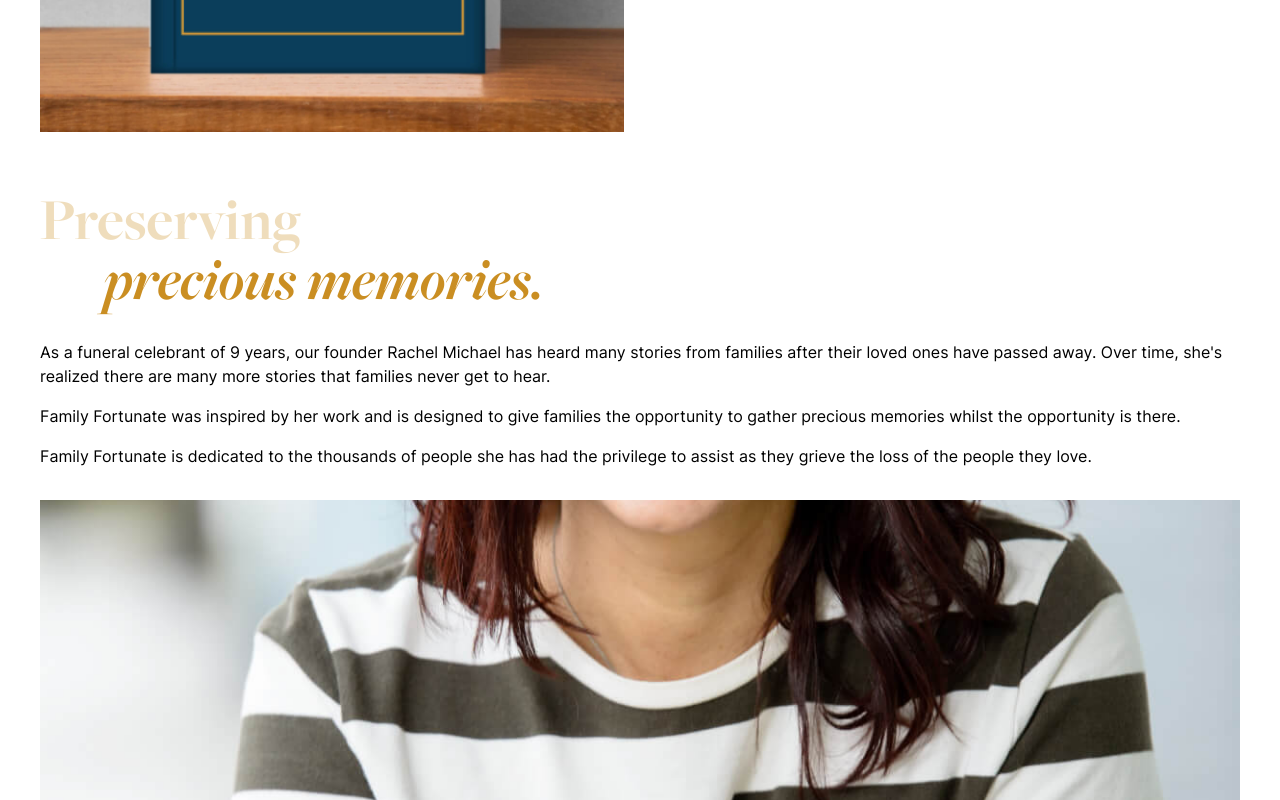
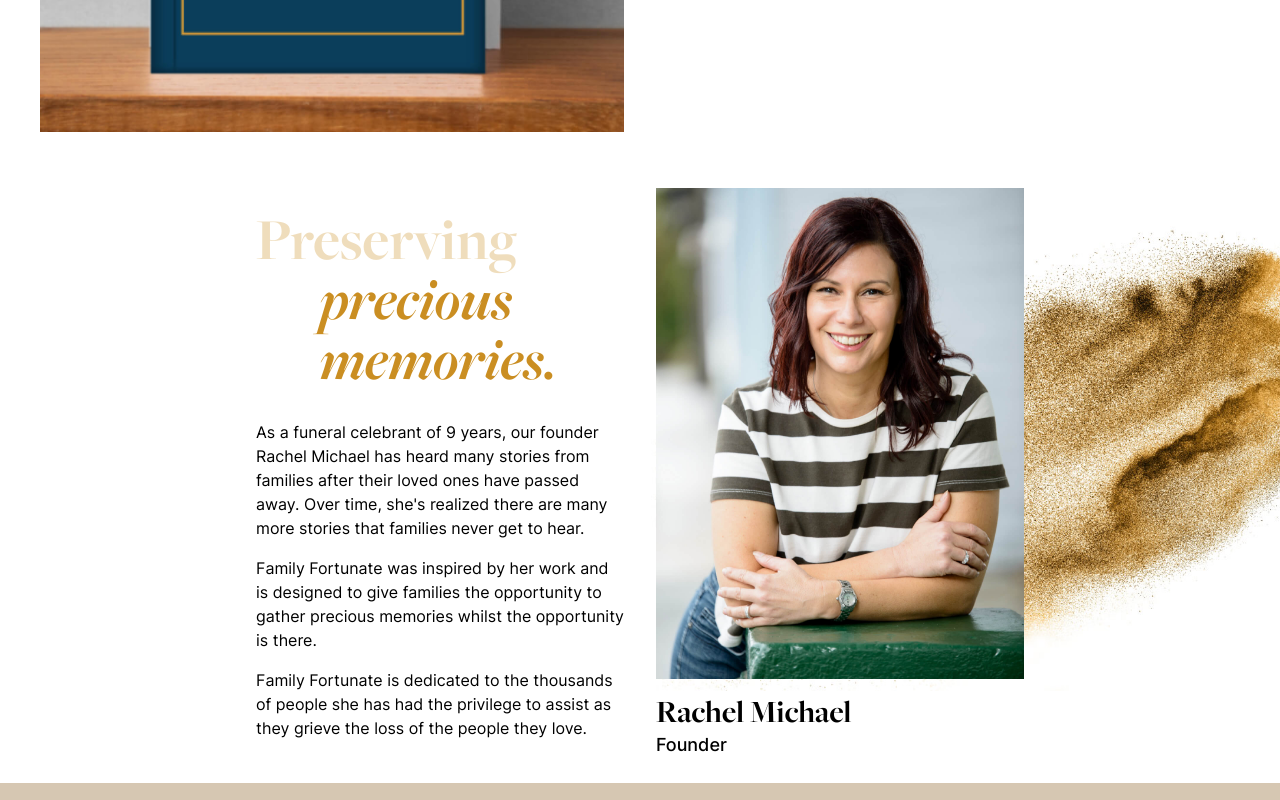
Before and after one commit to atweberlly/familywise, a Next.js app: page / in a window 1280 px wide. Shown: the part 3420-4220 px from the top of the page. Built offline with nearby package versions, Linux system fonts and the light colour scheme.

Commit message:
Update "Founder" section

```diff
--- a/package.json
+++ b/package.json
@@ -35,6 +35,7 @@
     "@fortawesome/free-brands-svg-icons": "^6.3.0",
     "@fortawesome/react-fontawesome": "^0.2.0",
     "@heroicons/react": "^2.0.16",
+    "@tailwindcss/aspect-ratio": "^0.4.2",
     "@tailwindcss/forms": "^0.5.3",
     "clsx": "^1.2.1",
     "next": "13.2.3",
--- a/src/pages/index.jsx
+++ b/src/pages/index.jsx
@@ -278,9 +278,9 @@ export default function Home() {
         </div>
       </div>
 
-      <div className="px-10 pt-14 pb-6">
-        <div className="grid grid-cols-1 gap-8">
-          <div>
+      <div className="overflow-hidden px-10 pt-14 pb-6">
+        <div className="relative mx-auto grid max-w-screen-md grid-cols-1 gap-8 md:grid-cols-2 md:items-center">
+          <div className="relative z-10">
             <h2 className="font-serif text-6xl font-bold">
               <span className="block text-[#ca8e22]/30">Preserving</span>{' '}
               <span className="ml-16 block italic text-[#ca8e22]">precious memories.</span>
@@ -303,21 +303,32 @@ export default function Home() {
             </p>
           </div>
 
-          <div>
+          <div className="relative z-10">
+            <div className="aspect-h-4 aspect-w-3">
               <Image
-              className="h-[456px] w-full object-cover object-center"
+                className="object-cover object-center"
                 src="/images/founder/rachel-michael-portrait@4x.jpg"
                 alt="Rachel Michael"
                 width="312"
                 height="456"
                 priority="false"
               />
+            </div>
 
-            <div className="mt-5">
+            <div className="mt-4">
               <div className="font-serif text-[2rem] font-bold leading-none">Rachel Michael</div>
               <div className="mt-1 text-lg font-medium">Founder</div>
             </div>
           </div>
+
+          <Image
+            className="pointer-events-none absolute top-0 -right-1/2 h-auto w-full select-none object-cover object-left"
+            src="/images/founder/golden-sand-explosion.jpg"
+            alt=""
+            width="1124"
+            height="736"
+            priority="false"
+          />
         </div>
       </div>
 
--- a/tailwind.config.js
+++ b/tailwind.config.js
@@ -77,6 +77,9 @@ module.exports = {
       },
     },
   },
+  corePlugins: {
+    aspectRatio: false,
+  },
   plugins: [
     plugin(({ addBase }) => {
       addBase({
@@ -85,6 +88,7 @@ module.exports = {
         },
       })
     }),
+    require('@tailwindcss/aspect-ratio'),
     require('@tailwindcss/forms')({
       strategy: 'class',
     }),
```
Also changed, not shown: public/images/founder/golden-sand-explosion.jpg (added), 1 other file (tests, documents, lock files or other folders). Lines whose indentation alone changed are shown as unchanged.
